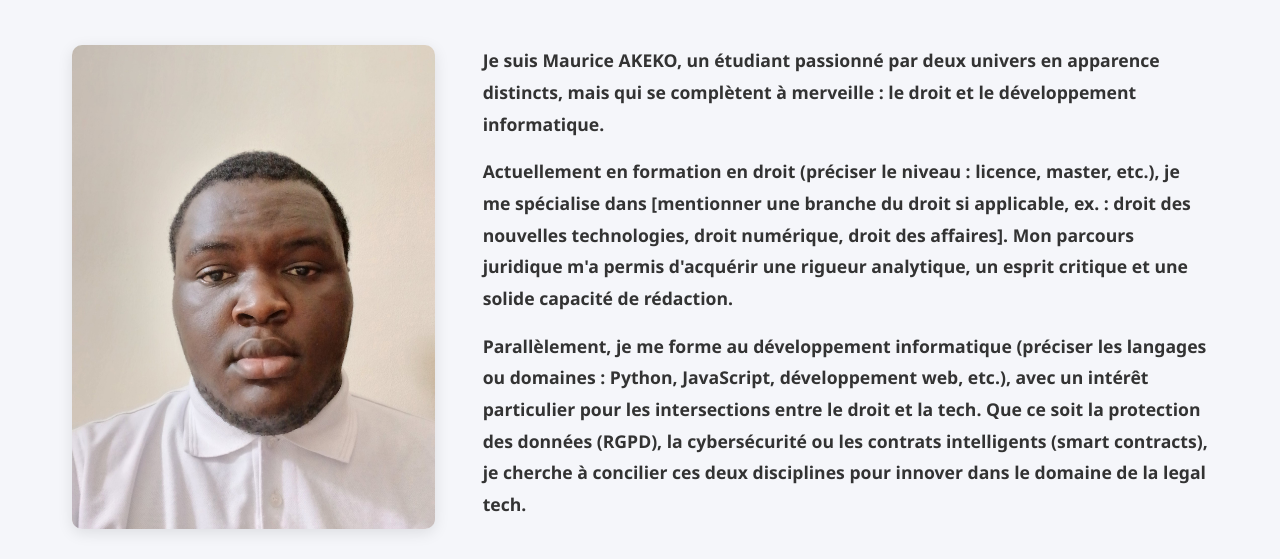
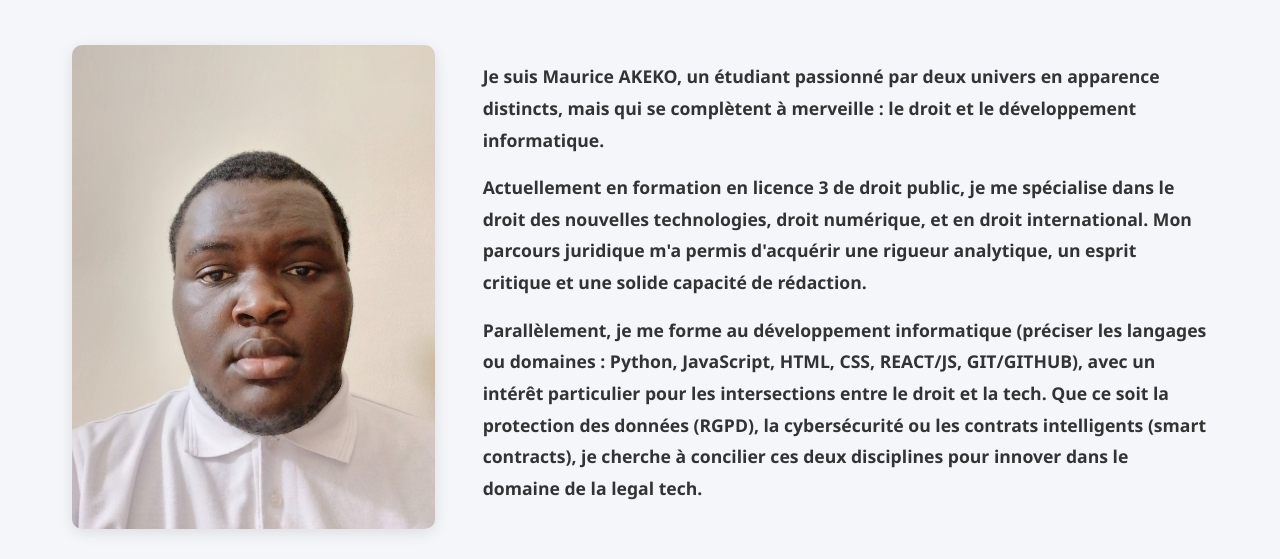
Before and after one commit to AKEKOFranck/Maurice-AKEKO, a plain HTML site: page index.html in a window 1280 px wide. Shown: the part 241-800 px from the top of the page. Drawn offline with Linux system fonts and the light colour scheme.

Commit message:
Update index.html

```diff
--- a/index.html
+++ b/index.html
@@ -37,8 +37,8 @@
             <div class="about_text">
                 <h3>
                     <p>Je suis Maurice AKEKO, un étudiant passionné par deux univers en apparence distincts, mais qui se complètent à merveille : le droit et le développement informatique.</p>
-                    <p>Actuellement en formation en droit (préciser le niveau : licence, master, etc.), je me spécialise dans [mentionner une branche du droit si applicable, ex. : droit des nouvelles technologies, droit numérique, droit des affaires]. Mon parcours juridique m'a permis d'acquérir une rigueur analytique, un esprit critique et une solide capacité de rédaction.</p>
-                    <p>Parallèlement, je me forme au développement informatique (préciser les langages ou domaines : Python, JavaScript, développement web, etc.), avec un intérêt particulier pour les intersections entre le droit et la tech. Que ce soit la protection des données (RGPD), la cybersécurité ou les contrats intelligents (smart contracts), je cherche à concilier ces deux disciplines pour innover dans le domaine de la legal tech.</p>
+                    <p>Actuellement en formation en licence 3 de droit public, je me spécialise dans le droit des nouvelles technologies, droit numérique, et en droit international. Mon parcours juridique m'a permis d'acquérir une rigueur analytique, un esprit critique et une solide capacité de rédaction.</p>
+                    <p>Parallèlement, je me forme au développement informatique (préciser les langages ou domaines : Python, JavaScript, HTML, CSS, REACT/JS, GIT/GITHUB), avec un intérêt particulier pour les intersections entre le droit et la tech. Que ce soit la protection des données (RGPD), la cybersécurité ou les contrats intelligents (smart contracts), je cherche à concilier ces deux disciplines pour innover dans le domaine de la legal tech.</p>
                 </h3>
             </div>
         </div>
```
